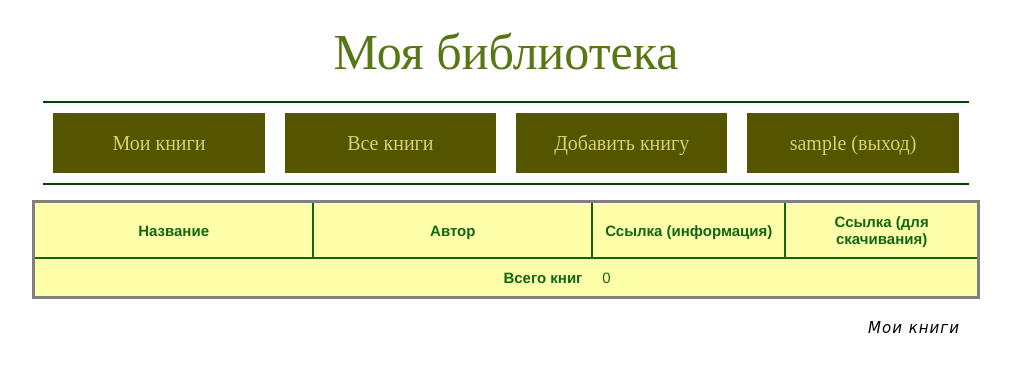
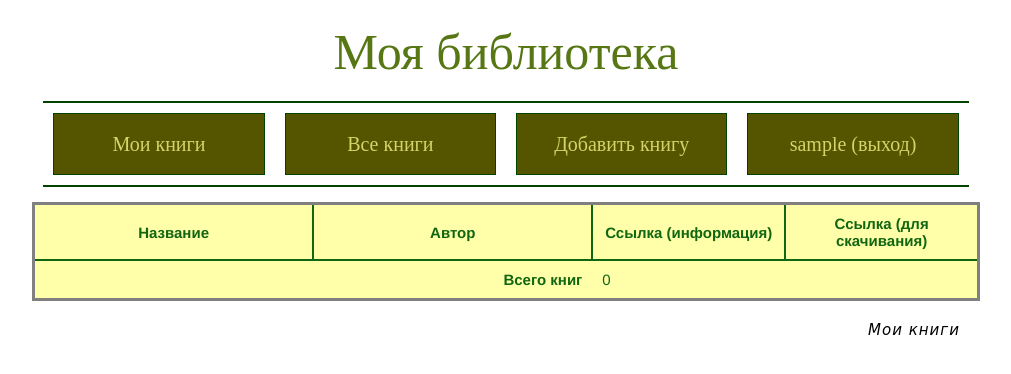
Before and after one commit to ndrewl/awslibrary, a Django app: page / in a window 1280 px wide. Shown: the top 374 px of the page, without its empty margins (134-1145 px from the left). Run offline with Django 3.2, Linux system fonts and the light colour scheme; the visitor is signed in with stand-in values (Sample User, id 1); data that the repository does not hold is empty.

Commit message:
Add a border around main menu items

```diff
--- a/library/static/css/library.css
+++ b/library/static/css/library.css
@@ -202,6 +202,7 @@ Styles for the menu bar (list of links)
     text-decoration: none;
     padding: 1.5rem;
     text-align: center;
+    border: 1px #004400 solid;
 }
 
 .main-menu a:link,
```
